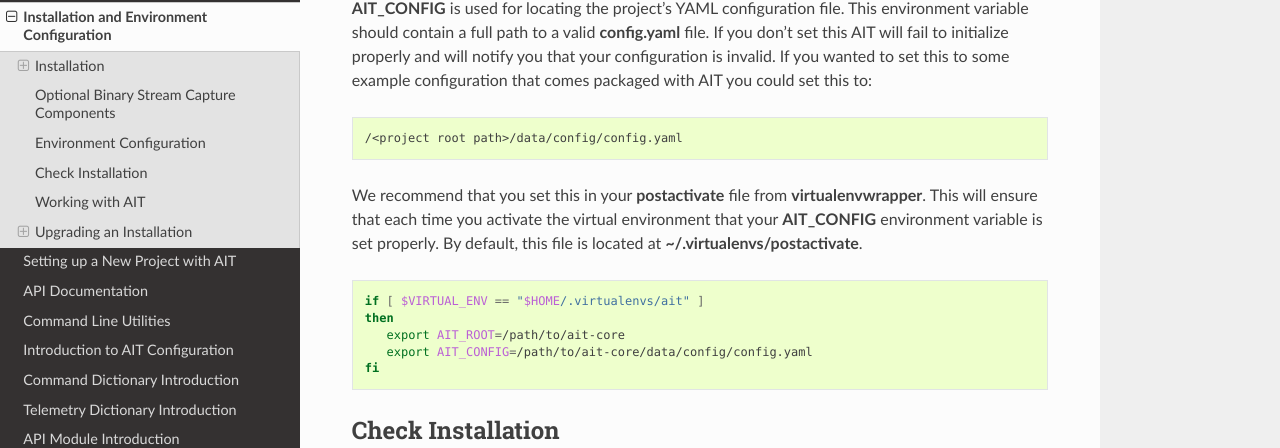
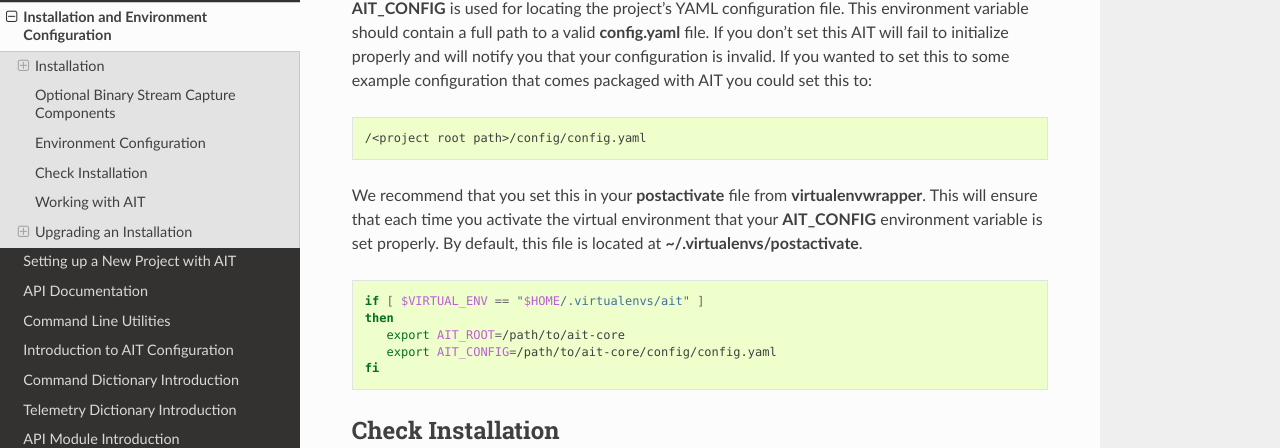
Before and after one commit to NASA-AMMOS/AIT-Core, a Sphinx documentation site: the page built from doc/source/installation.rst, in a window 1280 px wide and 900 px high, scrolled down 1437 px. Shown: the part 129-577 px from the top of the window. Built offline with Sphinx 7.4.7 and the Read the Docs theme 2.0.0, drawn with Linux system fonts in a browser that asks for light colours.

Commit message:
Issue #83 - Baseline example configs across repos
Removing references to removed data/ directory layer.

```diff
--- a/doc/source/conf.py
+++ b/doc/source/conf.py
@@ -20,7 +20,7 @@
 # AIT_CONFIG is set to empty string so that the build on ReadTheDocs will
 # pick up API Documentation.
 if os.environ.get('AIT_CONFIG', None) is None:
-    config = os.path.join(os.path.dirname(os.path.dirname(os.path.dirname(__file__))), "data/config/config.yaml")
+    config = os.path.join(os.path.dirname(os.path.dirname(os.path.dirname(__file__))), "config/config.yaml")
     os.environ['AIT_CONFIG'] = config
 
 # If extensions (or modules to document with autodoc) are in another directory,
--- a/doc/source/configuration_intro.rst
+++ b/doc/source/configuration_intro.rst
@@ -5,7 +5,7 @@
 
 You must ensure that the **AIT_CONFIG** environment variable points to your **config.yaml** file in order for AIT to properly configure your project. Given the default AIT project structure you would have the following setup. This assumes you've set **AIT_ROOT** to the project's root directory::
 
-    export AIT_CONFIG=$AIT_ROOT/data/config/config.yaml
+    export AIT_CONFIG=$AIT_ROOT/config/config.yaml
 
 What is YAML?
 -------------
--- a/doc/source/installation.rst
+++ b/doc/source/installation.rst
@@ -68,7 +68,7 @@
 
 .. code-block:: bash
 
-    /<project root path>/data/config/config.yaml
+    /<project root path>/config/config.yaml
 
 We recommend that you set this in your **postactivate** file from **virtualenvwrapper**. This will ensure that each time you activate the virtual environment that your **AIT_CONFIG** environment variable is set properly. By default, this file is located at **~/.virtualenvs/postactivate**.
 
@@ -77,7 +77,7 @@
    if [ $VIRTUAL_ENV == "$HOME/.virtualenvs/ait" ]
    then
       export AIT_ROOT=/path/to/ait-core
-      export AIT_CONFIG=/path/to/ait-core/data/config/config.yaml
+      export AIT_CONFIG=/path/to/ait-core/config/config.yaml
    fi
 
 Check Installation
--- a/doc/source/project_setup.rst
+++ b/doc/source/project_setup.rst
@@ -25,4 +25,4 @@
 Set AIT Config Values
 ---------------------
 
-AIT provides a large number of configuration parameters for customizing and configuring the toolkit. AIT ships with an example **config.yaml** skeleton located at **/PROJECT_ROOT/data/config/config.yaml** that you can use as a baseline configuration file. You should read the :doc:`Configuration Introduction <configuration_intro>` and the component specific configuration documents such as the :doc:`Telemetry <telemetry_intro>`, :doc:`Commanding <command_intro>`, and :doc:`EVR <evr_intro>` pages for additional information and update the files to meet your project's specifications.
+AIT provides a large number of configuration parameters for customizing and configuring the toolkit. AIT ships with an example **config.yaml** skeleton located at **/PROJECT_ROOT/config/config.yaml** that you can use as a baseline configuration file. You should read the :doc:`Configuration Introduction <configuration_intro>` and the component specific configuration documents such as the :doc:`Telemetry <telemetry_intro>`, :doc:`Commanding <command_intro>`, and :doc:`EVR <evr_intro>` pages for additional information and update the files to meet your project's specifications.
```
Also changed, not shown: .travis.yml, 1 other file.
